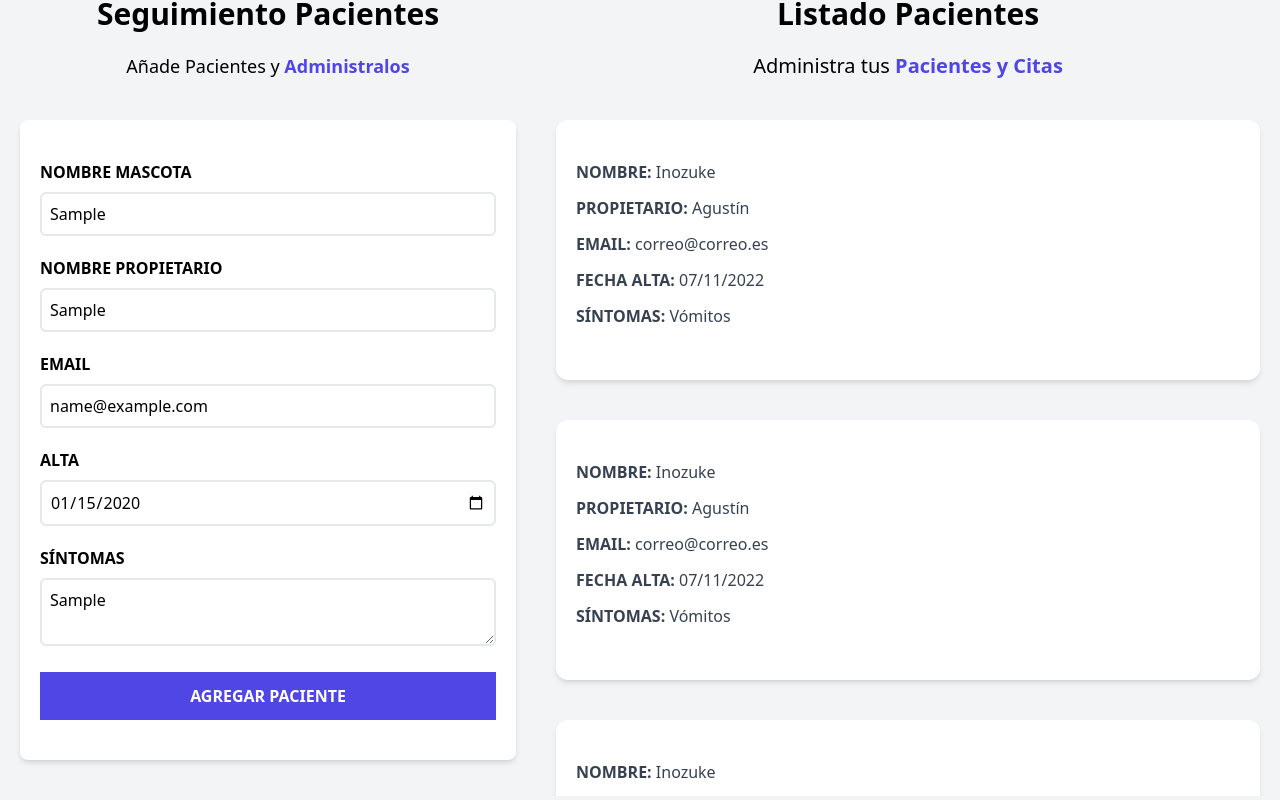
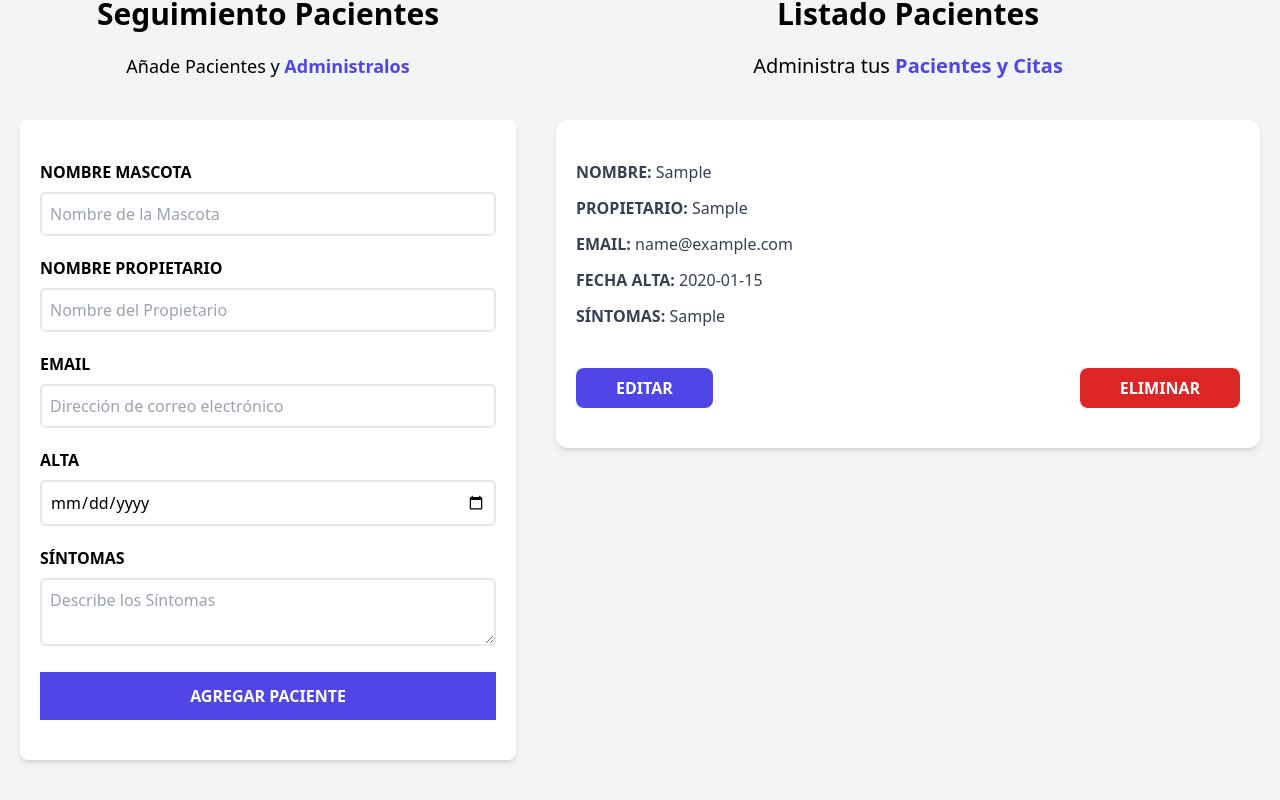
Before and after one commit to Trip4losky/citas-react, a React (Vite) app: page / in a window 1280 px wide. Both pictures are taken after typing "Sample", "Sample", "name@example.com", "2020-01-15", "Sample" into the empty fields and a click on the input "Agregar Paciente". Shown: the part 180-980 px from the top of the page. Built offline with nearby package versions, Linux system fonts and the light colour scheme.

Commit message:
Add iterate patient and fixes

```diff
--- a/src/App.jsx
+++ b/src/App.jsx
@@ -1,15 +1,26 @@
+import { useState } from 'react'
 import ListadoPacientes from "./components/ListadoPacientes"
 import Form from "./components/Form"
 import Header from "./components/Header"
 
 function App() {
 
+  const [pacientes, setPacientes] = useState([])
+  const [paciente, setPaciente] = useState({})
+
   return (
     <div className="container mx-auto mt-20">
       <Header />
       <div className="mt-12 md:flex">
-        <Form />
-        <ListadoPacientes />
+        <Form
+          pacientes = {pacientes}
+          setPacientes = {setPacientes}
+        />
+        <ListadoPacientes
+          pacientes={pacientes}
+          setPaciente={setPaciente}
+          paciente={paciente}
+        />
       </div>
     </div>
   )
--- /dev/null
+++ b/src/components/Error.jsx
@@ -0,0 +1,11 @@
+import { useState, useEffect } from "react"
+
+function Error({children}) {
+    return (
+        <div className="bg-red-600 text-white text-center p-3 uppercase font-bold mb-3 rounded-md">
+            {children}
+        </div>
+    )
+}
+
+export default Error
--- a/src/components/Form.jsx
+++ b/src/components/Form.jsx
@@ -1,25 +1,57 @@
 import { useState, useEffect } from "react"
+import Error from "./Error"
 
-const Form = () => {
+const Form = ({ pacientes, setPacientes, paciente }) => {
 
-  const [mascota, setMascota] = useState('');
-  const [propietario, setPropietario] = useState('');
-  const [email, setEmail] = useState('');
-  const [fecha, setFecha] = useState('');
-  const [sintomas, setSintomas] = useState('');
+  const [mascota, setMascota] = useState('')
+  const [propietario, setPropietario] = useState('')
+  const [email, setEmail] = useState('')
+  const [fecha, setFecha] = useState('')
+  const [sintoma, setSintoma] = useState('')
 
-  const [error, setError] = useState(false);
+  const [error, setError] = useState(false)
+
+  useEffect(() => {
+
+  }, [paciente])
+
+  const generarId = () => {
+    const random = Math.random().toString(36).substring(2)
+    const fecha = Date.now().toString(36)
+    return random + fecha
+  }
 
   const handleSubmit = (e) => {
-    e.preventDefault();
 
-    if([ mascota, propietario, email, fecha, sintomas ].includes('') ){
-      setError(true);
-      return;
+    e.preventDefault()
+
+    if ([mascota, propietario, email, fecha, sintoma].includes('')) {
+      setError(true)
+      return
     }
 
-    setError(false);
-  };
+    setError(false)
+
+    // objeto de paciente
+    const objPaciente = {
+      mascota,
+      propietario,
+      email,
+      fecha,
+      sintoma,
+      id: generarId()
+    }
+
+    setPacientes([...pacientes, objPaciente])
+
+    // reiniciar formulario
+    setMascota('')
+    setPropietario('')
+    setEmail('')
+    setFecha('')
+    setSintoma('')
+
+  }
 
   return (
     <div className='md:w-1/2 lg:w-2/5 mx-5'>
@@ -33,31 +65,27 @@ const Form = () => {
 
       <form className='bg-white shadow-md rounded-lg py-10 px-5 mb-10' onSubmit={handleSubmit}>
 
-        { error && (
-          <div className="bg-red-600 text-white text-center p-3 uppercase font-bold mb-3 rounded-md">
-            <p>Todos los campos son obligatorios</p>
-            </div>
-        )}
+        {error && <Error><p>Todos los campos son obligatorios</p></Error>}
 
         <div className='mb-5'>
           <label htmlFor="mascota" className='block text-grey-700 uppercase font-bold'>Nombre Mascota</label>
-          <input id="mascota" className='border-2 w-full p-2 mt-2 placeholder-gray-400 rounded-md' type='text' placeholder='Nombre de la Mascota' value={mascota} onChange={ (e) => setMascota(e.target.value)} />
+          <input id="mascota" className='border-2 w-full p-2 mt-2 placeholder-gray-400 rounded-md' type='text' placeholder='Nombre de la Mascota' value={mascota} onChange={(e) => setMascota(e.target.value)} />
         </div>
         <div className='mb-5'>
           <label htmlFor="propietario" className='block text-grey-700 uppercase font-bold'>Nombre Propietario</label>
-          <input id="propietario" className='border-2 w-full p-2 mt-2 placeholder-gray-400 rounded-md' type='text' placeholder='Nombre del Propietario'value={propietario} onChange={ (e) => setPropietario(e.target.value)}/>
+          <input id="propietario" className='border-2 w-full p-2 mt-2 placeholder-gray-400 rounded-md' type='text' placeholder='Nombre del Propietario' value={propietario} onChange={(e) => setPropietario(e.target.value)} />
         </div>
         <div className='mb-5'>
           <label htmlFor="email" className='block text-grey-700 uppercase font-bold'>Email</label>
-          <input id="email" className='border-2 w-full p-2 mt-2 placeholder-gray-400 rounded-md' type='email' placeholder='Dirección de correo electrónico'value={email} onChange={ (e) => setEmail(e.target.value)}/>
+          <input id="email" className='border-2 w-full p-2 mt-2 placeholder-gray-400 rounded-md' type='email' placeholder='Dirección de correo electrónico' value={email} onChange={(e) => setEmail(e.target.value)} />
         </div>
         <div className='mb-5'>
           <label htmlFor="alta" className='block text-grey-700 uppercase font-bold'>Alta</label>
-          <input id="alta" className='border-2 w-full p-2 mt-2 placeholder-gray-400 rounded-md' type='date' value={fecha} onChange={ (e) => setFecha(e.target.value)}/>
+          <input id="alta" className='border-2 w-full p-2 mt-2 placeholder-gray-400 rounded-md' type='date' value={fecha} onChange={(e) => setFecha(e.target.value)} />
         </div>
         <div className='mb-5'>
           <label htmlFor="sintomas" className='block text-grey-700 uppercase font-bold'>Síntomas</label>
-          <textarea id="sintomas" className='border-2 w-full p-2 mt-2 placeholder-gray-400 rounded-md' placeholder='Describe los Síntomas'value={sintomas} onChange={ (e) => setSintomas(e.target.value)}/>
+          <textarea id="sintomas" className='border-2 w-full p-2 mt-2 placeholder-gray-400 rounded-md' placeholder='Describe los Síntomas' value={sintoma} onChange={(e) => setSintoma(e.target.value)} />
         </div>
 
         <input type="submit" className='bg-indigo-600 w-full p-3 text-white uppercase font-bold hover:bg-indigo-700 cursor-pointer transition-all' value="Agregar Paciente" />
--- a/src/components/Header.jsx
+++ b/src/components/Header.jsx
@@ -1,6 +1,5 @@
-import React from 'react'
+function Header() {
 
-function Header() {
   return (
     <h1 className='font-black text-5xl text-center md:w-2/3 mx-auto'>
       Seguimiento Pacientes {''}
--- a/src/components/ListadoPacientes.jsx
+++ b/src/components/ListadoPacientes.jsx
@@ -1,18 +1,33 @@
-import React from 'react'
 import Paciente from './Paciente'
 
-const ListadoPacientes = () => {
+const ListadoPacientes = ({ pacientes, setPaciente }) => {
+
   return (
     <div className='md:w-1/2 lg:w-3/5 md:h-screen overflow-y-scroll'>
-      <h2 className='font-black text-3xl text-center'>Listado Pacientes</h2>
-      <p className='text-xl mt-5 mb-10 text-center'>
-        Administra tus {""}
-        <span className='text-indigo-600 font-bold'>Pacientes y Citas</span>
-      </p>
-      <Paciente />
-      <Paciente />
-      <Paciente />
-      <Paciente />
+      {pacientes && pacientes.length ? (
+        <>
+          <h2 className='font-black text-3xl text-center'>Listado Pacientes</h2>
+          <p className='text-xl mt-5 mb-10 text-center'>
+            Administra tus {""}
+            <span className='text-indigo-600 font-bold'>Pacientes y Citas</span>
+          </p>
+          {pacientes.map(paciente => (
+            <Paciente
+              key={paciente.id}
+              paciente={paciente}
+              setPaciente={setPaciente}
+            />
+          ))}
+        </>
+      ) : (
+        <>
+          <h2 className='font-black text-3xl text-center'>No hay Pacientes</h2>
+          <p className='text-xl mt-5 mb-10 text-center'>
+            Comienza agregando pacientes {""}
+            <span className='text-indigo-600 font-bold'>y aparecerán en este lugar</span>
+          </p>
+        </>
+      )}
     </div>
   )
 }
--- a/src/components/Paciente.jsx
+++ b/src/components/Paciente.jsx
@@ -1,21 +1,28 @@
-const Paciente = () => {
+const Paciente = ({ paciente, setPaciente }) => {
+
+    const {mascota, propietario, email, fecha, sintoma} = paciente
+
     return (
         <div className='mx-5 my-10 bg-white shadow-md px-5 py-10 rounded-xl'>
             <p className='font-bold mb-3 text-gray-700 uppercase'>Nombre: {""}
-                <span className='font-normal normal-case'>Inozuke</span>
+                <span className='font-normal normal-case'>{mascota}</span>
             </p>
             <p className='font-bold mb-3 text-gray-700 uppercase'>Propietario: {""}
-                <span className='font-normal normal-case'>Agustín</span>
+                <span className='font-normal normal-case'>{propietario}</span>
             </p>
             <p className='font-bold mb-3 text-gray-700 uppercase'>Email: {""}
-                <span className='font-normal normal-case'>correo@correo.es</span>
+                <span className='font-normal normal-case'>{email}</span>
             </p>
             <p className='font-bold mb-3 text-gray-700 uppercase'>Fecha Alta: {""}
-                <span className='font-normal normal-case'>07/11/2022</span>
+                <span className='font-normal normal-case'>{fecha}</span>
             </p>
             <p className='font-bold mb-3 text-gray-700 uppercase'>Síntomas: {""}
-                <span className='font-normal normal-case'>Vómitos</span>
+                <span className='font-normal normal-case'>{sintoma}</span>
             </p>
+            <div className="flex justify-between mt-10">
+                <button className="py-2 px-10 bg-indigo-600 hover:bg-indigo-700 text-white font-bold uppercase rounded-lg" type="button" onClick={() => setPaciente(paciente)}>Editar</button>
+                <button className="py-2 px-10 bg-red-600 hover:bg-red-700 text-white font-bold uppercase rounded-lg" type="button">Eliminar</button>
+            </div>
         </div>
     )
 }
```
